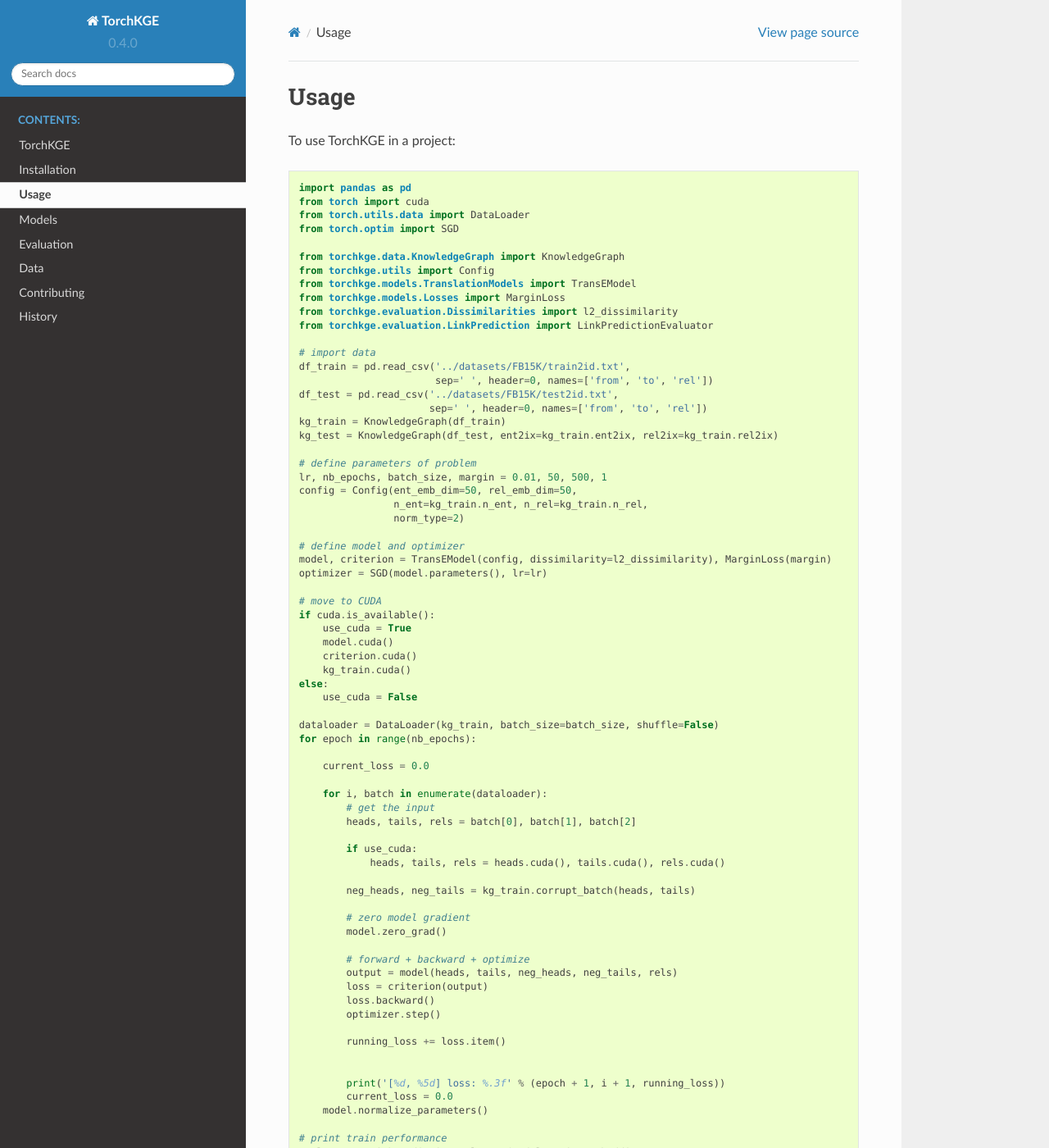
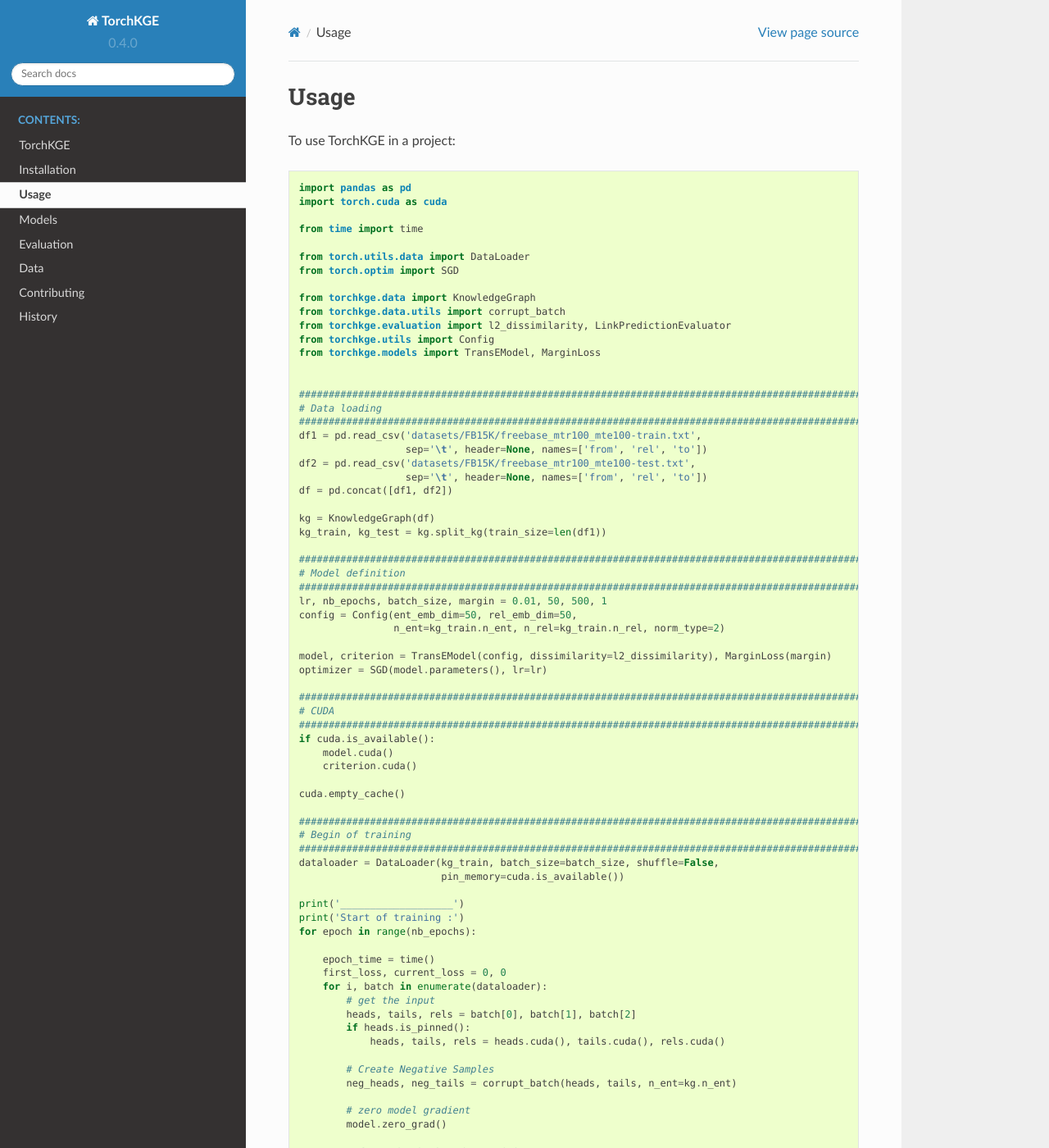
Before and after one commit to torchkge-team/torchkge, a Sphinx documentation site: the page built from docs/usage.rst, in a window 1280 px wide and 1400 px high. Shown: the whole window at 82% size. Built offline with Sphinx 7.4.7 and the Read the Docs theme 2.0.0, drawn with Linux system fonts in a browser that asks for light colours; some of the changed text lies outside the part shown.

Commit message:
Update usage.rst

```diff
--- a/docs/usage.rst
+++ b/docs/usage.rst
@@ -5,57 +5,71 @@ Usage
 To use TorchKGE in a project::
 
     import pandas as pd
-    from torch import cuda
+    import torch.cuda as cuda
+
+    from time import time
+
     from torch.utils.data import DataLoader
     from torch.optim import SGD
 
-    from torchkge.data.KnowledgeGraph import KnowledgeGraph
+    from torchkge.data import KnowledgeGraph
+    from torchkge.data.utils import corrupt_batch
+    from torchkge.evaluation import l2_dissimilarity, LinkPredictionEvaluator
     from torchkge.utils import Config
-    from torchkge.models.TranslationModels import TransEModel
-    from torchkge.models.Losses import MarginLoss
-    from torchkge.evaluation.Dissimilarities import l2_dissimilarity
-    from torchkge.evaluation.LinkPrediction import LinkPredictionEvaluator
+    from torchkge.models import TransEModel, MarginLoss
 
-    # import data
-    df_train = pd.read_csv('../datasets/FB15K/train2id.txt',
-                           sep=' ', header=0, names=['from', 'to', 'rel'])
-    df_test = pd.read_csv('../datasets/FB15K/test2id.txt',
-                          sep=' ', header=0, names=['from', 'to', 'rel'])
-    kg_train = KnowledgeGraph(df_train)
-    kg_test = KnowledgeGraph(df_test, ent2ix=kg_train.ent2ix, rel2ix=kg_train.rel2ix)
 
-    # define parameters of problem
+    ################################################################################################
+    # Data loading
+    ################################################################################################
+    df1 = pd.read_csv('datasets/FB15K/freebase_mtr100_mte100-train.txt',
+                      sep='\t', header=None, names=['from', 'rel', 'to'])
+    df2 = pd.read_csv('datasets/FB15K/freebase_mtr100_mte100-test.txt',
+                      sep='\t', header=None, names=['from', 'rel', 'to'])
+    df = pd.concat([df1, df2])
+
+    kg = KnowledgeGraph(df)
+    kg_train, kg_test = kg.split_kg(train_size=len(df1))
+
+    ################################################################################################
+    # Model definition
+    ################################################################################################
     lr, nb_epochs, batch_size, margin = 0.01, 50, 500, 1
     config = Config(ent_emb_dim=50, rel_emb_dim=50,
-                    n_ent=kg_train.n_ent, n_rel=kg_train.n_rel,
-                    norm_type=2)
+                    n_ent=kg_train.n_ent, n_rel=kg_train.n_rel, norm_type=2)
 
-    # define model and optimizer
     model, criterion = TransEModel(config, dissimilarity=l2_dissimilarity), MarginLoss(margin)
     optimizer = SGD(model.parameters(), lr=lr)
 
-    # move to CUDA
+    ################################################################################################
+    # CUDA
+    ################################################################################################
     if cuda.is_available():
-        use_cuda = True
         model.cuda()
         criterion.cuda()
-        kg_train.cuda()
-    else:
-        use_cuda = False
 
-    dataloader = DataLoader(kg_train, batch_size=batch_size, shuffle=False)
+    cuda.empty_cache()
+
+    ################################################################################################
+    # Begin of training
+    ################################################################################################
+    dataloader = DataLoader(kg_train, batch_size=batch_size, shuffle=False,
+                            pin_memory=cuda.is_available())
+
+    print('___________________')
+    print('Start of training :')
     for epoch in range(nb_epochs):
 
-        current_loss = 0.0
-
+        epoch_time = time()
+        first_loss, current_loss = 0, 0
         for i, batch in enumerate(dataloader):
             # get the input
             heads, tails, rels = batch[0], batch[1], batch[2]
-
-            if use_cuda:
+            if heads.is_pinned():
                 heads, tails, rels = heads.cuda(), tails.cuda(), rels.cuda()
 
-            neg_heads, neg_tails = kg_train.corrupt_batch(heads, tails)
+            # Create Negative Samples
+            neg_heads, neg_tails = corrupt_batch(heads, tails, n_ent=kg.n_ent)
 
             # zero model gradient
             model.zero_grad()
@@ -66,29 +80,26 @@ To use TorchKGE in a project::
             loss.backward()
             optimizer.step()
 
-            running_loss += loss.item()
+            current_loss = loss.item()
+            if i == 0:
+                first_loss = current_loss
 
+        print('Epoch {} loss : {} to {} (duration : {}s)'.format(epoch + 1,
+                                                                 first_loss, current_loss,
+                                                                 time() - epoch_time))
 
-            print('[%d, %5d] loss: %.3f' % (epoch + 1, i + 1, running_loss))
-            current_loss = 0.0
-        model.normalize_parameters()
+    ################################################################################################
+    # Evaluate model
+    ################################################################################################
+    model.normalize_parameters()
+    b_size_eval = 10
+    train_evaluator = LinkPredictionEvaluator(model, kg_train)
+    test_evaluator = LinkPredictionEvaluator(model, kg_test)
 
-    # print train performance
-    evaluator = LinkPredictionEvaluator(model.entity_embeddings,
-                                        model.relation_embeddings,
-                                        l2_dissimilarity, kg_train)
-    if use_cuda:
-        evaluator.cuda()
-    evaluator.evaluate(batch_size=100, k_max=50)
-    print('Hit@{} : {}'.format(10, evaluator.hit_at_k(k=10)))
-    print('Mean Rank : {}'.format(evaluator.mean_rank()))
+    train_evaluator.evaluate(batch_size=b_size_eval, k_max=30)
+    print('Hit@{} : {}'.format(10, train_evaluator.hit_at_k(k=10)))
+    print('Mean Rank : {}'.format(train_evaluator.mean_rank()))
 
-    # print test performance
-    evaluator = LinkPredictionEvaluator(model.entity_embeddings,
-                                        model.relation_embeddings,
-                                        l2_dissimilarity, kg_test)
-    if use_cuda:
-        evaluator.cuda()
-    evaluator.evaluate(batch_size=100, k_max=50)
-    print('Hit@{} : {}'.format(10, evaluator.hit_at_k(k=10)))
-    print('Mean Rank : {}'.format(evaluator.mean_rank()))
+    test_evaluator.evaluate(batch_size=b_size_eval, k_max=30)
+    print('Hit@{} : {}'.format(10, test_evaluator.hit_at_k(k=10)))
+    print('Mean Rank : {}'.format(test_evaluator.mean_rank()))
```
